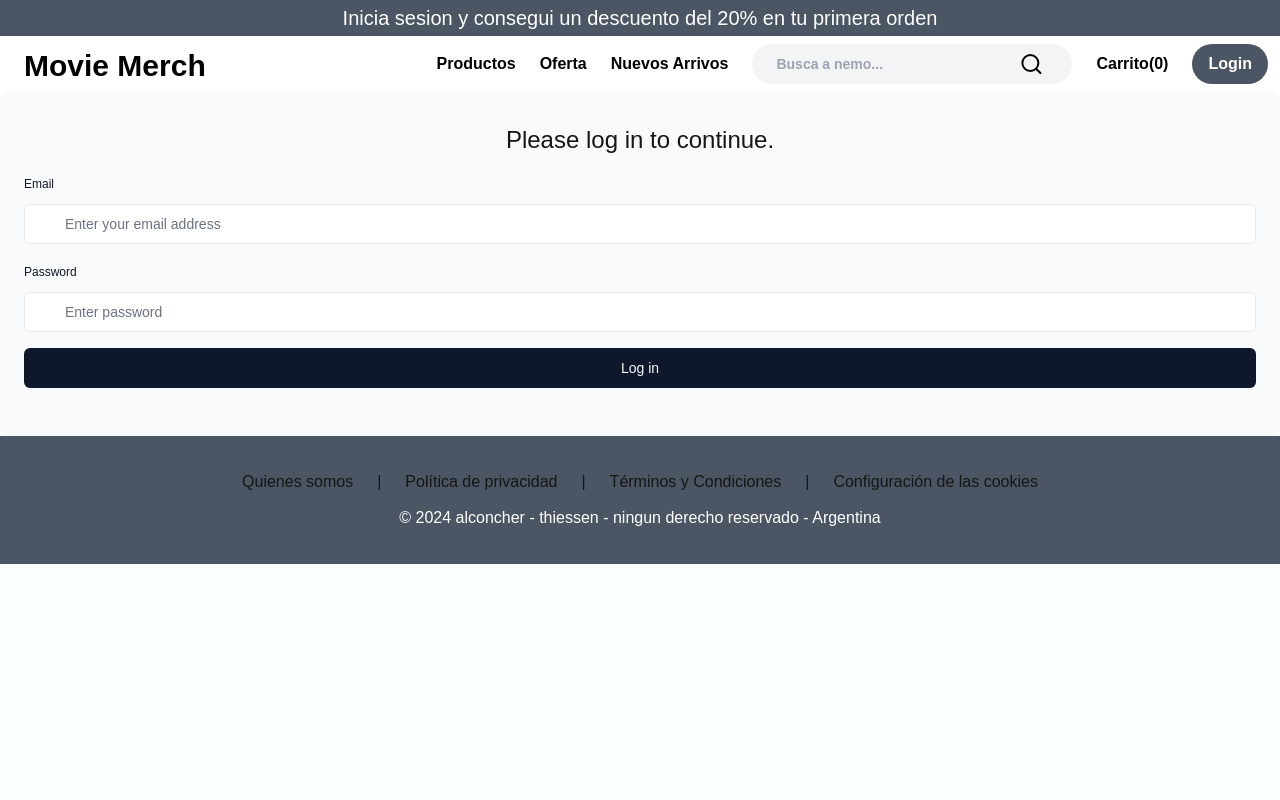
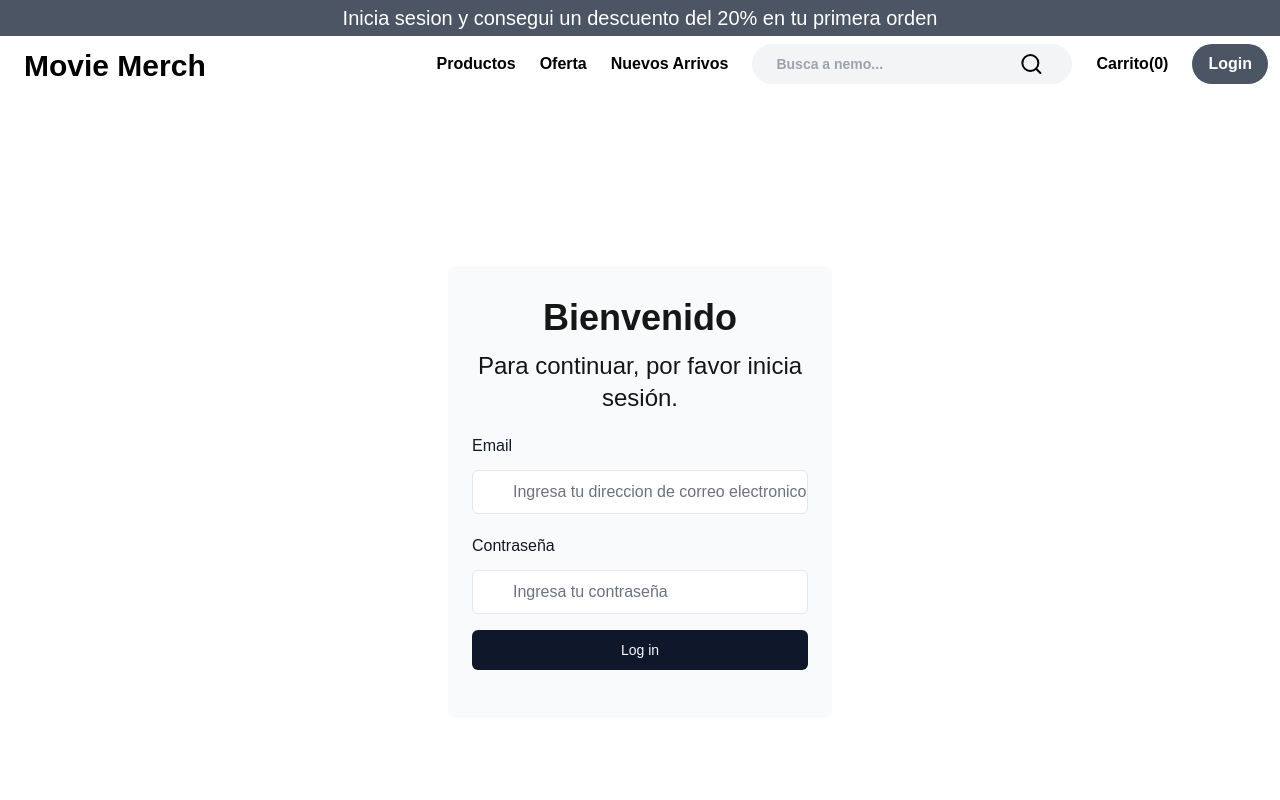
Before and after one commit to TobiasThiessen11/E-commerce-nextjs, a Next.js app: page /login in a window 1280 px wide. Shown: the top 800 px of the page. Built offline with nearby package versions, Linux system fonts and the light colour scheme; a web font is replaced by a local one.

Commit message:
Fix login form

```diff
--- a/app/(auth)/login/page.tsx
+++ b/app/(auth)/login/page.tsx
@@ -4,49 +4,50 @@ import { Button } from '@/components/ui/button';
 import { useFormState, useFormStatus } from 'react-dom';
 import { authenticate } from '@/lib/actions';
 
-
 export default function Page(){
   const [errorMessage, dispatch] = useFormState(authenticate, undefined);
 
   return (
-    <form action={dispatch} className="space-y-3">
-      <div className="flex-1 rounded-lg bg-gray-50 px-6 pb-4 pt-8">
+    <div className="min-h-screen flex items-center justify-center">
+      <form action={dispatch} >
+        <div className="rounded-lg w-96 bg-gray-50 px-6 pb-4 pt-8">
+          <h1 className='text-center mb-3 font-bold text-4xl'>Bienvenido</h1>
           <h1 className={`text-center mb-3 text-2xl`}>
-          Please log in to continue.
+            Para continuar, por favor inicia sesión.
           </h1>
           <div className="w-full">
             <div>
               <label
-              className="mb-3 mt-5 block text-xs font-medium text-gray-900"
+                className="mb-3 mt-5 block text-m font-medium text-gray-900"
                 htmlFor="email"
               >
                 Email
               </label>
               <div className="relative">
                 <input
-                className="peer block w-full rounded-md border border-gray-200 py-[9px] pl-10 text-sm outline-2 placeholder:text-gray-500"
+                  className="peer block w-full rounded-md border border-gray-200 py-[9px] pl-10 text-m outline-2 placeholder:text-gray-500"
                   id="email"
                   type="email"
                   name="email"
-                placeholder="Enter your email address"
+                  placeholder="Ingresa tu direccion de correo electronico"
                   required
                 />
               </div>
             </div>
             <div className="mt-4">
               <label
-              className="mb-3 mt-5 block text-xs font-medium text-gray-900"
+                className="mb-3 mt-5 block font-medium text-m text-gray-900"
                 htmlFor="password"
               >
-              Password
+                Contraseña
               </label>
               <div className="relative">
                 <input
-                className="peer block w-full rounded-md border border-gray-200 py-[9px] pl-10 text-sm outline-2 placeholder:text-gray-500"
+                  className="peer block w-full rounded-md border text-m border-gray-200 py-[9px] pl-10  outline-2 placeholder:text-gray-500"
                   id="password"
                   type="password"
                   name="password"
-                placeholder="Enter password"
+                  placeholder="Ingresa tu contraseña"
                   required
                   minLength={3}
                 />
@@ -67,6 +68,7 @@ export default function Page(){
           </div>
         </div>
       </form>
+    </div>
   );
 }
 
--- a/app/auth.ts
+++ b/app/auth.ts
@@ -33,7 +33,7 @@ export const { auth, signIn, signOut } = NextAuth({
             const passwordsMatch = await bcrypt.compare(password, user.password);
 
             if (passwordsMatch){
-              console.log('LOGEADO CORRECTAMENTE' + user);
+              console.log('LOGEADO CORRECTAMENTE', user.name, user.email, user.password);
               return user;
             }
           }
```
Lines whose indentation alone changed are shown as unchanged.
